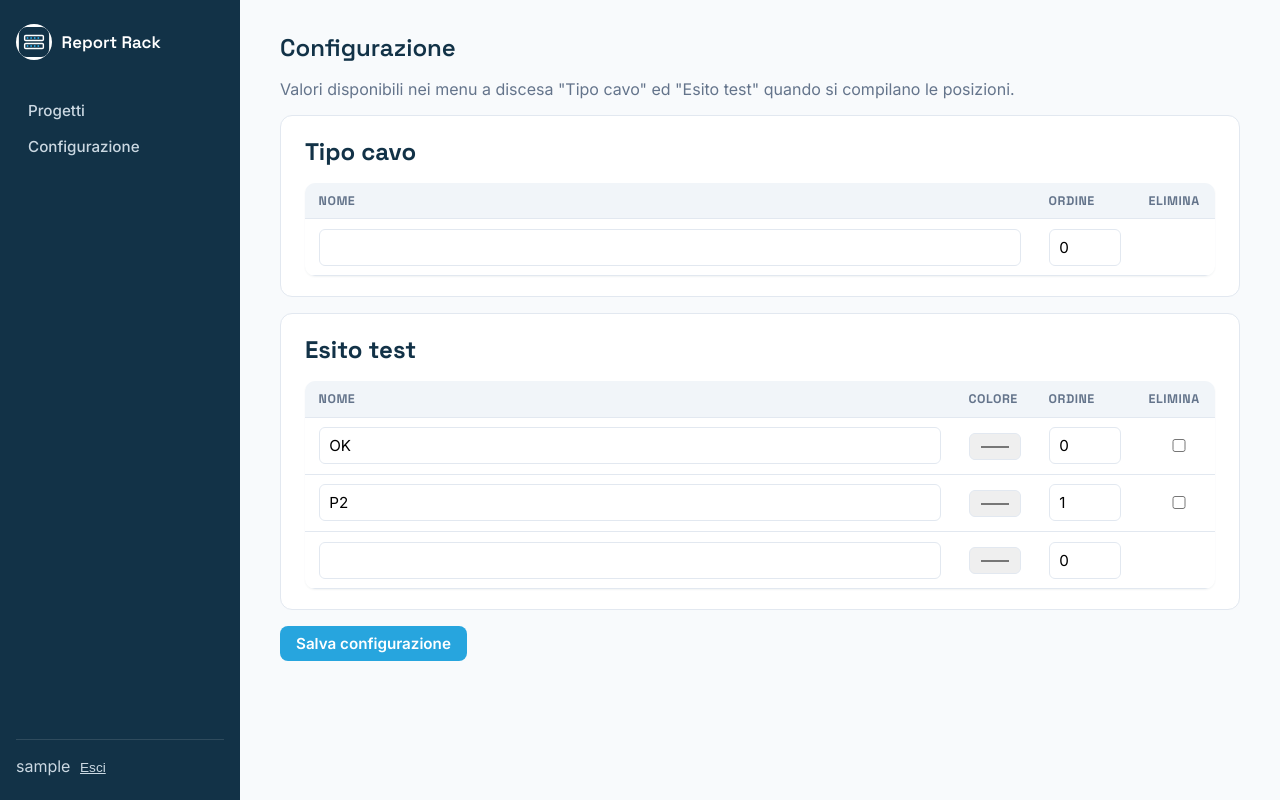
After one commit to lomax73/FBORackReport, a Django app: page /configurazione/ in a window 1280 px wide. The commit adds this page. Run offline with Django 5.2, Linux system fonts and the light colour scheme; the visitor is signed in with stand-in values (Sample User, id 1); data comes from the database, SQL or seed files in the repository; data that the repository does not hold is empty.

Commit message:
Schema grafico rack, configurazione tipo cavo/esito test, unità rack
- Progetto.mostra_schema_rack: checkbox per includere o meno lo schema
  grafico dei rack nel report PDF.
- ElementoRack.unita_rack: quante unità rack (U) occupa un pannello,
  usato per dimensionare i blocchi nello schema grafico.
- Nuova pagina "Configurazione" (menu laterale) per gestire le voci dei
  menu a discesa Tipo cavo e, con colore badge personalizzabile, Esito
  test: Posizione.tipo_cavo e Posizione.esito_test diventano FK verso
  TipoCavo/EsitoTest invece di testo libero/scelte fisse (dati esistenti
  migrati automaticamente, OK/P2 preservati con i colori attuali).
- Schema grafico rack (pannelli impilati, altezza proporzionale a
  unita_rack, etichetta a fianco): visibile nella scheda progetto e,
  se la spunta è attiva, come pagina dedicata nel report PDF subito
  dopo la copertina.

Co-Authored-By: Claude Sonnet 5 <noreply@anthropic.com>

```diff
--- a/cablaggio/models.py
+++ b/cablaggio/models.py
@@ -23,6 +23,10 @@ class Progetto(models.Model):
     logo_cliente = models.ImageField(
         'Logo cliente', upload_to='loghi_cliente/%Y/%m/', blank=True, null=True,
         help_text='Mostrato in testa alla scheda progetto e nella prima pagina del report PDF.',
+    )
+    mostra_schema_rack = models.BooleanField(
+        'Includi schema grafico rack nel PDF', default=True,
+        help_text='Se attivo, il report PDF include una pagina con lo schema grafico dei rack e dei pannelli.',
     )
     creato_il = models.DateTimeField(auto_now_add=True)
 
@@ -68,6 +72,10 @@ class ElementoRack(models.Model):
     tipo = models.CharField(max_length=20, choices=TIPO_CHOICES)
     etichetta = models.CharField('Etichetta', max_length=10, help_text='Es. "A", "B", "C".')
     n_posizioni = models.PositiveSmallIntegerField('Posizioni', choices=DIMENSIONE_CHOICES)
+    unita_rack = models.PositiveSmallIntegerField(
+        'Unità rack (U)', default=1,
+        help_text='Quante unità rack (U) occupa fisicamente questo pannello, per lo schema grafico.',
+    )
     ordine = models.PositiveIntegerField(default=0)
 
     class Meta:
@@ -77,25 +85,56 @@ class ElementoRack(models.Model):
         return f'{self.get_tipo_display()} {self.etichetta}'
 
     def esito_riepilogo(self):
-        """Conteggio posizioni per esito, per il riepilogo nel dettaglio progetto."""
+        """Conteggio posizioni per esito (con relativo colore) e non cablate,
+        per il riepilogo nel dettaglio progetto."""
         posizioni = list(self.posizioni.all())
+        conteggi = {}
+        for p in posizioni:
+            if p.esito_test:
+                conteggi[p.esito_test] = conteggi.get(p.esito_test, 0) + 1
         return {
-            'ok': sum(1 for p in posizioni if p.esito_test == Posizione.ESITO_OK),
-            'p2': sum(1 for p in posizioni if p.esito_test == Posizione.ESITO_P2),
+            'per_esito': [
+                {'esito': esito, 'conteggio': conteggio}
+                for esito, conteggio in sorted(conteggi.items(), key=lambda kv: (kv[0].ordine, kv[0].nome))
+            ],
             'non_cablate': sum(1 for p in posizioni if not p.cavo_n and not p.descrizione),
             'totale': len(posizioni),
         }
 
 
+class TipoCavo(models.Model):
+    """Voce configurabile per il menu a discesa 'Tipo cavo' (pagina di
+    configurazione)."""
+
+    nome = models.CharField(max_length=100, unique=True)
+    ordine = models.PositiveIntegerField(default=0)
+
+    class Meta:
+        ordering = ['ordine', 'nome']
+
+    def __str__(self):
+        return self.nome
+
+
+class EsitoTest(models.Model):
+    """Voce configurabile per il menu a discesa 'Esito test' (pagina di
+    configurazione), con un colore per il badge nel report PDF."""
+
+    nome = models.CharField(max_length=50, unique=True)
+    colore = models.CharField(
+        max_length=7, default='#22c55e',
+        help_text='Colore del badge nel report PDF, in formato esadecimale (es. #22c55e).',
+    )
+    ordine = models.PositiveIntegerField(default=0)
+
+    class Meta:
+        ordering = ['ordine', 'nome']
+
+    def __str__(self):
+        return self.nome
+
+
 class Posizione(models.Model):
-    ESITO_OK = 'ok'
-    ESITO_P2 = 'p2'
-    ESITO_CHOICES = [
-        ('', '— non testato —'),
-        (ESITO_OK, 'OK'),
-        (ESITO_P2, 'P2'),
-    ]
-
     elemento = models.ForeignKey(ElementoRack, on_delete=models.CASCADE, related_name='posizioni')
     numero = models.PositiveSmallIntegerField(help_text='Numero della posizione all\'interno del pannello (1..N).')
     porta_label = models.CharField(
@@ -107,10 +146,16 @@ class Posizione(models.Model):
         ),
     )
     cavo_n = models.CharField('N° cavo', max_length=50, blank=True)
-    tipo_cavo = models.CharField('Tipo cavo', max_length=100, blank=True)
+    tipo_cavo = models.ForeignKey(
+        TipoCavo, verbose_name='Tipo cavo', null=True, blank=True,
+        on_delete=models.SET_NULL, related_name='posizioni',
+    )
     descrizione = models.CharField(max_length=255, blank=True)
     posizione_in_campo = models.CharField(max_length=100, blank=True)
-    esito_test = models.CharField(max_length=2, choices=ESITO_CHOICES, blank=True)
+    esito_test = models.ForeignKey(
+        EsitoTest, verbose_name='Esito test', null=True, blank=True,
+        on_delete=models.SET_NULL, related_name='posizioni',
+    )
 
     class Meta:
         ordering = ['numero']
--- a/cablaggio/templatetags/cablaggio_extras.py
+++ b/cablaggio/templatetags/cablaggio_extras.py
@@ -6,6 +6,11 @@ register = template.Library()
 @register.filter
 def porta_display(posizione, offset):
     return posizione.porta_display(offset)
+
+
+@register.filter
+def moltiplica(valore, fattore):
+    return valore * fattore
 
 
 @register.filter
--- a/cablaggio/urls.py
+++ b/cablaggio/urls.py
@@ -21,4 +21,6 @@ urlpatterns = [
     path('elemento/<int:pk>/elimina/', views.ElementoRackDeleteView.as_view(), name='elemento-delete'),
     path('elemento/<int:pk>/duplica/', views.elemento_duplica, name='elemento-duplica'),
     path('elemento/<int:pk>/posizioni/', views.elemento_posizioni, name='elemento-posizioni'),
+
+    path('configurazione/', views.configurazione, name='configurazione'),
 ]
--- a/cablaggio/views.py
+++ b/cablaggio/views.py
@@ -20,8 +20,15 @@ from weasyprint import HTML
 from weasyprint import default_url_fetcher
 
 from . import portal_client
-from .forms import ElementoRackForm, PosizioneFormSet, ProgettoForm, RackForm
-from .models import ElementoRack, Posizione, Progetto, Rack, RackAllegato
+from .forms import (
+    ElementoRackForm,
+    EsitoTestFormSet,
+    PosizioneFormSet,
+    ProgettoForm,
+    RackForm,
+    TipoCavoFormSet,
+)
+from .models import ElementoRack, EsitoTest, Posizione, Progetto, Rack, RackAllegato, TipoCavo
 
 
 @dataclass
@@ -297,6 +304,7 @@ def elemento_duplica(request, pk):
         tipo=originale.tipo,
         etichetta=_etichetta_duplicata(originale.rack, originale.etichetta),
         n_posizioni=originale.n_posizioni,
+        unita_rack=originale.unita_rack,
         ordine=originale.ordine,
     )
     sync_posizioni(duplicato)
@@ -321,6 +329,29 @@ def elemento_posizioni(request, pk):
         'elemento': elemento,
         'formset': formset,
         'offset': offset,
+        'tipi_cavo': TipoCavo.objects.all(),
+        'esiti_test': EsitoTest.objects.all(),
+    })
+
+
+# --- Configurazione -------------------------------------------------------
+
+@login_required
+def configurazione(request):
+    if request.method == 'POST':
+        tipo_formset = TipoCavoFormSet(request.POST, prefix='tipocavo', queryset=TipoCavo.objects.all())
+        esito_formset = EsitoTestFormSet(request.POST, prefix='esitotest', queryset=EsitoTest.objects.all())
+        if tipo_formset.is_valid() and esito_formset.is_valid():
+            tipo_formset.save()
+            esito_formset.save()
+            messages.success(request, 'Configurazione aggiornata.')
+            return redirect('configurazione')
+    else:
+        tipo_formset = TipoCavoFormSet(prefix='tipocavo', queryset=TipoCavo.objects.all())
+        esito_formset = EsitoTestFormSet(prefix='esitotest', queryset=EsitoTest.objects.all())
+    return render(request, 'cablaggio/configurazione.html', {
+        'tipo_formset': tipo_formset,
+        'esito_formset': esito_formset,
     })
 
 
@@ -421,6 +452,11 @@ def progetto_report_pdf(request, pk):
         'now': timezone.localtime(),
     }, request)]
 
+    if progetto.mostra_schema_rack:
+        blocchi.append(_pdf_da_html('cablaggio/report_pdf_schema.html', {
+            'progetto': progetto,
+        }, request))
+
     for rack in progetto.rack_set.prefetch_related('elementi__posizioni', 'allegati'):
         allegati_pdf = [a for a in rack.allegati.all() if a.file.name.lower().endswith('.pdf')]
         allegati_non_pdf = [a for a in rack.allegati.all() if not a.file.name.lower().endswith('.pdf')]
--- a/templates/base.html
+++ b/templates/base.html
@@ -97,6 +97,18 @@
 
         .card { background: #fff; border: 1px solid var(--border); border-radius: 12px; padding: 1.25rem 1.5rem; margin-bottom: 1rem; }
 
+        .schema-racks { display: flex; gap: 1.5rem; flex-wrap: wrap; }
+        .schema-rack { border: 2px solid var(--navy); border-radius: 8px; overflow: hidden; min-width: 240px; }
+        .schema-rack-titolo { background: var(--navy); color: #fff; padding: 0.5rem 0.75rem; font-weight: 600; font-size: 0.9rem; }
+        .schema-rack-body { display: flex; flex-direction: column; }
+        .schema-pannello { display: flex; align-items: stretch; border-bottom: 1px solid var(--border); }
+        .schema-pannello:last-child { border-bottom: none; }
+        .schema-pannello-blocco {
+            width: 60px; min-height: 34px; background: var(--azure-tint); border-right: 1px solid var(--border);
+            display: flex; align-items: center; justify-content: center; font-weight: 700; color: var(--navy); flex-shrink: 0;
+        }
+        .schema-pannello-info { padding: 0.4rem 0.75rem; font-size: 0.85rem; color: #475569; display: flex; align-items: center; }
+
         @media (max-width: 768px) {
             body { flex-direction: column; }
             .sidebar { width: 100%; }
@@ -116,6 +128,7 @@
         {% if PORTAL_PUBLIC_URL %}
         <a href="{{ PORTAL_PUBLIC_URL }}/clienti/" target="_blank" rel="noopener">Clienti (Portale)</a>
         {% endif %}
+        <a href="{% url 'configurazione' %}">Configurazione</a>
     </nav>
     <div class="user-box">
         <span>{{ user.username }}</span>
--- /dev/null
+++ b/templates/cablaggio/configurazione.html
@@ -0,0 +1,53 @@
+{% extends "base.html" %}
+
+{% block title %}Configurazione — Report Rack{% endblock %}
+
+{% block content %}
+<h1>Configurazione</h1>
+<p style="color:#64748b;">Valori disponibili nei menu a discesa "Tipo cavo" ed "Esito test" quando si compilano le posizioni.</p>
+
+<form method="post">
+    {% csrf_token %}
+
+    <div class="card">
+        <h2 style="margin-top:0;">Tipo cavo</h2>
+        {{ tipo_formset.management_form }}
+        <table>
+            <thead>
+                <tr><th>Nome</th><th>Ordine</th><th>Elimina</th></tr>
+            </thead>
+            <tbody>
+                {% for form in tipo_formset.forms %}
+                <tr>
+                    <td>{{ form.nome }}{{ form.id }}</td>
+                    <td style="width:100px;">{{ form.ordine }}</td>
+                    <td style="width:80px;">{% if form.instance.pk %}{{ form.DELETE }}{% endif %}</td>
+                </tr>
+                {% endfor %}
+            </tbody>
+        </table>
+    </div>
+
+    <div class="card">
+        <h2 style="margin-top:0;">Esito test</h2>
+        {{ esito_formset.management_form }}
+        <table>
+            <thead>
+                <tr><th>Nome</th><th>Colore</th><th>Ordine</th><th>Elimina</th></tr>
+            </thead>
+            <tbody>
+                {% for form in esito_formset.forms %}
+                <tr>
+                    <td>{{ form.nome }}{{ form.id }}</td>
+                    <td style="width:80px;">{{ form.colore }}</td>
+                    <td style="width:100px;">{{ form.ordine }}</td>
+                    <td style="width:80px;">{% if form.instance.pk %}{{ form.DELETE }}{% endif %}</td>
+                </tr>
+                {% endfor %}
+            </tbody>
+        </table>
+    </div>
+
+    <button class="btn" type="submit">Salva configurazione</button>
+</form>
+{% endblock %}
--- a/templates/cablaggio/report_pdf_rack.html
+++ b/templates/cablaggio/report_pdf_rack.html
@@ -40,7 +40,7 @@
             <div class="cell" style="flex:0 0 60pt;">Tipo cavo</div>
             {% for p in riga.elemento.posizioni.all %}
             <div class="cell cell-vert-row {% if p.non_cablata %}cell-vuota{% endif %}">
-                <div class="cell-vert">{{ p.tipo_cavo }}</div>
+                <div class="cell-vert">{{ p.tipo_cavo.nome }}</div>
             </div>
             {% endfor %}
         </div>
@@ -64,9 +64,7 @@
             <div class="cell" style="flex:0 0 70pt;">FLUKE Check</div>
             {% for p in riga.elemento.posizioni.all %}
             <div class="cell {% if p.non_cablata %}cell-vuota{% endif %}">
-                {% if p.esito_test == 'ok' %}<span class="badge badge-ok">OK</span>
-                {% elif p.esito_test == 'p2' %}<span class="badge badge-p2">P2</span>
-                {% endif %}
+                {% if p.esito_test %}<span class="badge" style="background:{{ p.esito_test.colore }};">{{ p.esito_test.nome }}</span>{% endif %}
             </div>
             {% endfor %}
         </div>
```
Also changed, not shown: cablaggio/admin.py (+11 -1 lines), cablaggio/forms.py (+21 -5 lines), templates/cablaggio/_report_pdf_style.html (+13 -2 lines), templates/cablaggio/posizioni_form.html (+9 -3 lines), templates/cablaggio/progetto_detail.html (+25 -2 lines), templates/cablaggio/report_pdf_schema.html (added, +33 -0 lines), cablaggio/migrations/0005_aggiungi_config_e_unita_rack.py (added), cablaggio/migrations/0006_migra_tipo_cavo_esito_test.py (added), cablaggio/migrations/0007_rimuovi_vecchi_campi_tipo_cavo_esito_test.py (added).
